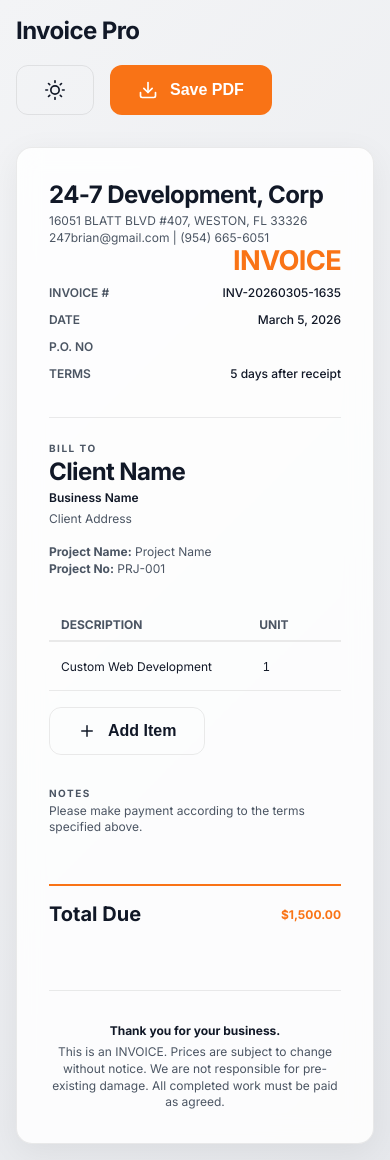
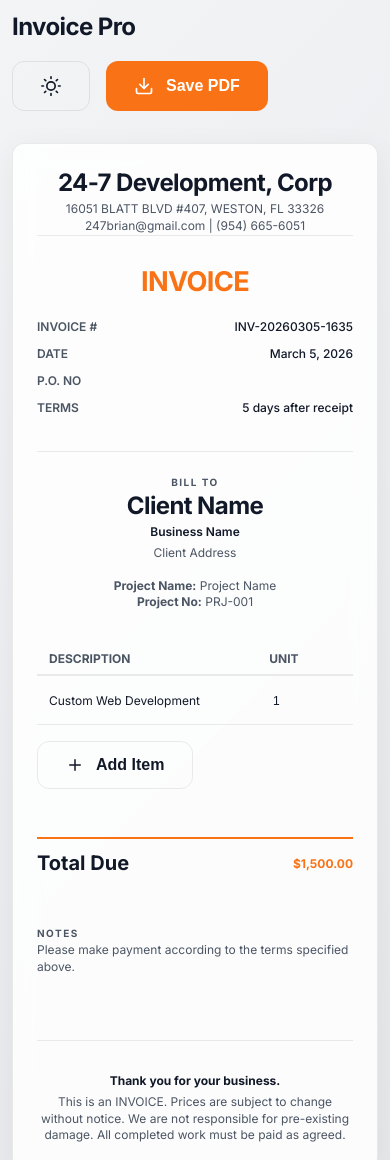
Before and after one commit to luisrudman-dev/invoice-generator, a plain HTML site: page index.html in a window 390 px wide. Shown: the top 1160 px of the page. Drawn offline with Linux system fonts and the light colour scheme.

Commit message:
Overhaul mobile responsiveness for a premium web experience

```diff
--- a/index.css
+++ b/index.css
@@ -819,33 +819,79 @@
 
         @media (max-width: 850px) {
             body {
-                padding: 1rem;
+                padding: 0.75rem;
+            }
+
+            .container {
+                max-width: 100%;
             }
 
             .glass-panel {
-                padding: 2rem;
+                padding: 1.5rem;
+                border-radius: var(--radius-md);
             }
 
             .invoice-header {
                 flex-direction: column;
-                gap: 3rem;
+                gap: 2rem;
+                align-items: center;
+                text-align: center;
+            }
+
+            .brand,
+            .meta {
+                min-width: 100%;
+                align-items: center;
+                text-align: center;
             }
 
             .meta {
-                text-align: left;
+                align-items: center;
+                border-top: 1px solid var(--glass-border);
+                padding-top: 2rem;
+                width: 100%;
+            }
+
+            .invoice-title {
+                font-size: 1.75rem;
+                margin-bottom: 1rem;
             }
 
             .meta-item {
-                justify-content: flex-start;
+                max-width: 100%;
+                justify-content: center;
+                gap: 2rem;
+            }
+
+            .billing-grid {
+                text-align: center;
+            }
+
+            .bill-to {
+                display: flex;
+                flex-direction: column;
+                align-items: center;
+            }
+
+            .items-table {
+                min-width: 700px;
+                font-size: 0.9rem;
             }
 
             .totals-area {
-                grid-template-columns: 1fr;
-                gap: 2rem;
+                display: flex;
+                flex-direction: column-reverse;
+                gap: 2.5rem;
+                align-items: center;
             }
 
-            .items-table {
-                display: block;
-                overflow-x: auto;
+            .totals-summary {
+                width: 100%;
+                max-width: none;
+                margin-left: 0;
+            }
+
+            .summary-item {
+                padding: 0.75rem 0;
             }
         }
--- a/index.html
+++ b/index.html
@@ -830,34 +830,80 @@
 
         @media (max-width: 850px) {
             body {
-                padding: 1rem;
+                padding: 0.75rem;
+            }
+
+            .container {
+                max-width: 100%;
             }
 
             .glass-panel {
-                padding: 2rem;
+                padding: 1.5rem;
+                border-radius: var(--radius-md);
             }
 
             .invoice-header {
                 flex-direction: column;
-                gap: 3rem;
+                gap: 2rem;
+                align-items: center;
+                text-align: center;
+            }
+
+            .brand,
+            .meta {
+                min-width: 100%;
+                align-items: center;
+                text-align: center;
             }
 
             .meta {
-                text-align: left;
+                align-items: center;
+                border-top: 1px solid var(--glass-border);
+                padding-top: 2rem;
+                width: 100%;
+            }
+
+            .invoice-title {
+                font-size: 1.75rem;
+                margin-bottom: 1rem;
             }
 
             .meta-item {
-                justify-content: flex-start;
+                max-width: 100%;
+                justify-content: center;
+                gap: 2rem;
+            }
+
+            .billing-grid {
+                text-align: center;
+            }
+
+            .bill-to {
+                display: flex;
+                flex-direction: column;
+                align-items: center;
+            }
+
+            .items-table {
+                min-width: 700px;
+                font-size: 0.9rem;
             }
 
             .totals-area {
-                grid-template-columns: 1fr;
-                gap: 2rem;
+                display: flex;
+                flex-direction: column-reverse;
+                gap: 2.5rem;
+                align-items: center;
             }
 
-            .items-table {
-                display: block;
-                overflow-x: auto;
+            .totals-summary {
+                width: 100%;
+                max-width: none;
+                margin-left: 0;
+            }
+
+            .summary-item {
+                padding: 0.75rem 0;
             }
         }
     </style>
```
Also changed, not shown: wix-invoice-embed.html (+56 -10 lines).
